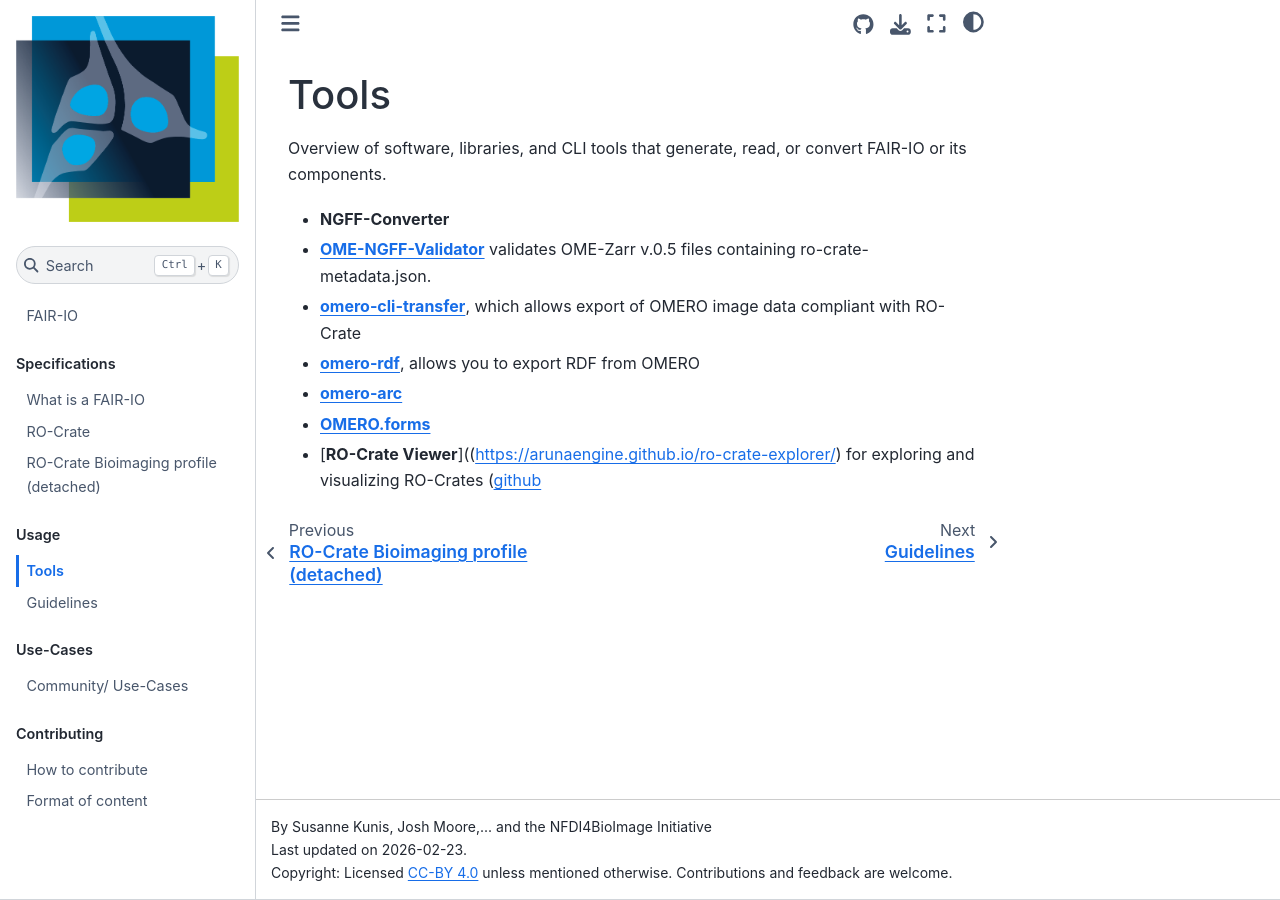
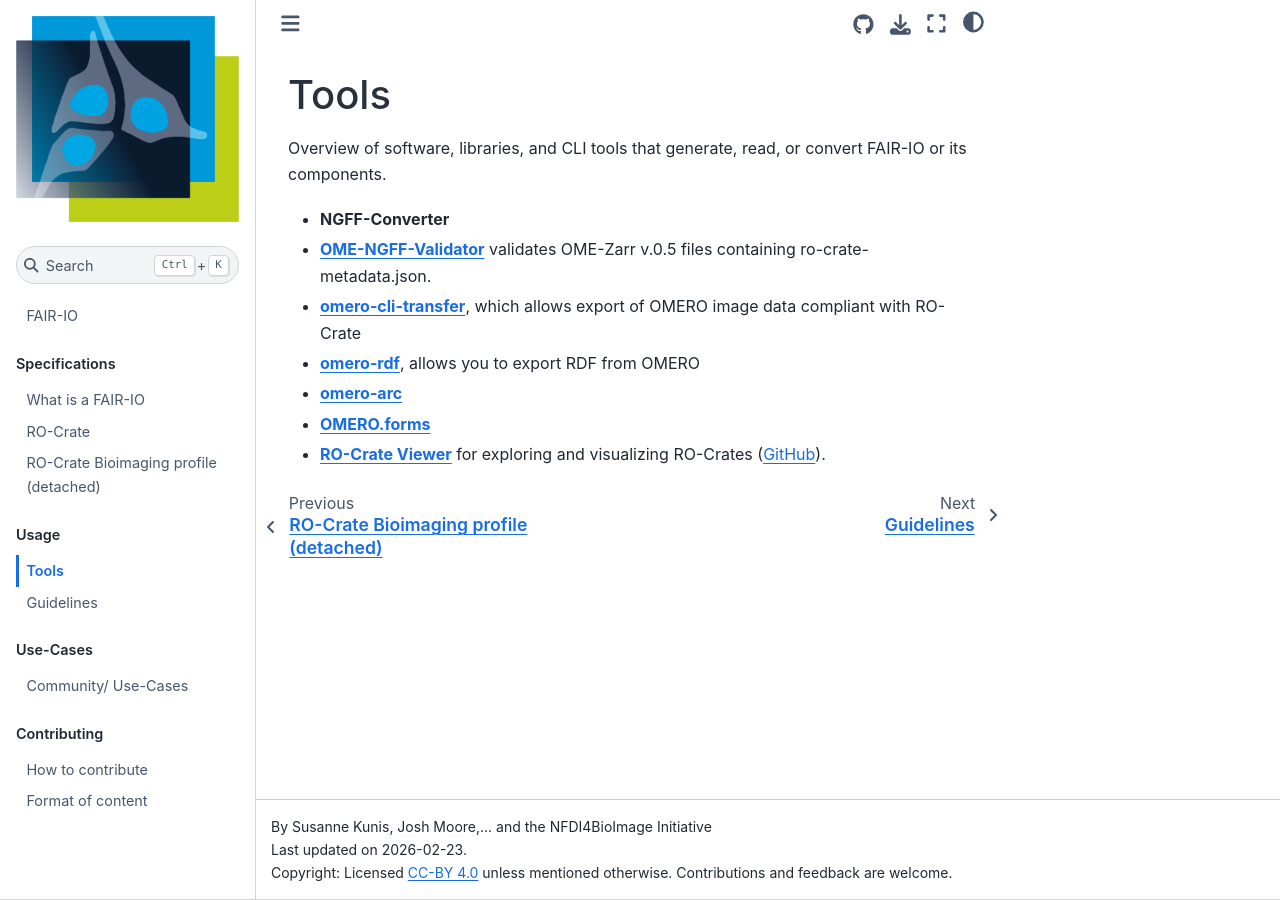
Before and after one commit to NFDI4BIOIMAGE/FAIR-IO, a Jupyter Book: the page built from docs/tools/index.md, in a window 1280 px wide. Built offline with Jupyter Book 1.0.4 settings and Sphinx 7.4.7 and the Sphinx Book theme 1.1.4, drawn with Linux system fonts in a browser that asks for light colours.

Commit message:
Fix links and typos

```diff
--- a/docs/tools/index.md
+++ b/docs/tools/index.md
@@ -14,4 +14,4 @@ Overview of software, libraries, and CLI tools that generate, read, or convert F
 
 * [**OMERO.forms**]()
 
-* [**RO-Crate Viewer**]((https://arunaengine.github.io/ro-crate-explorer/) for exploring and visualizing RO-Crates ([github](https://github.com/arunaengine/ro-crate-explorer)
+* [**RO-Crate Viewer**](https://arunaengine.github.io/ro-crate-explorer/) for exploring and visualizing RO-Crates ([GitHub](https://github.com/arunaengine/ro-crate-explorer)).
```
Also changed, not shown: docs/guidelines/index.md (+1 -1 lines).
